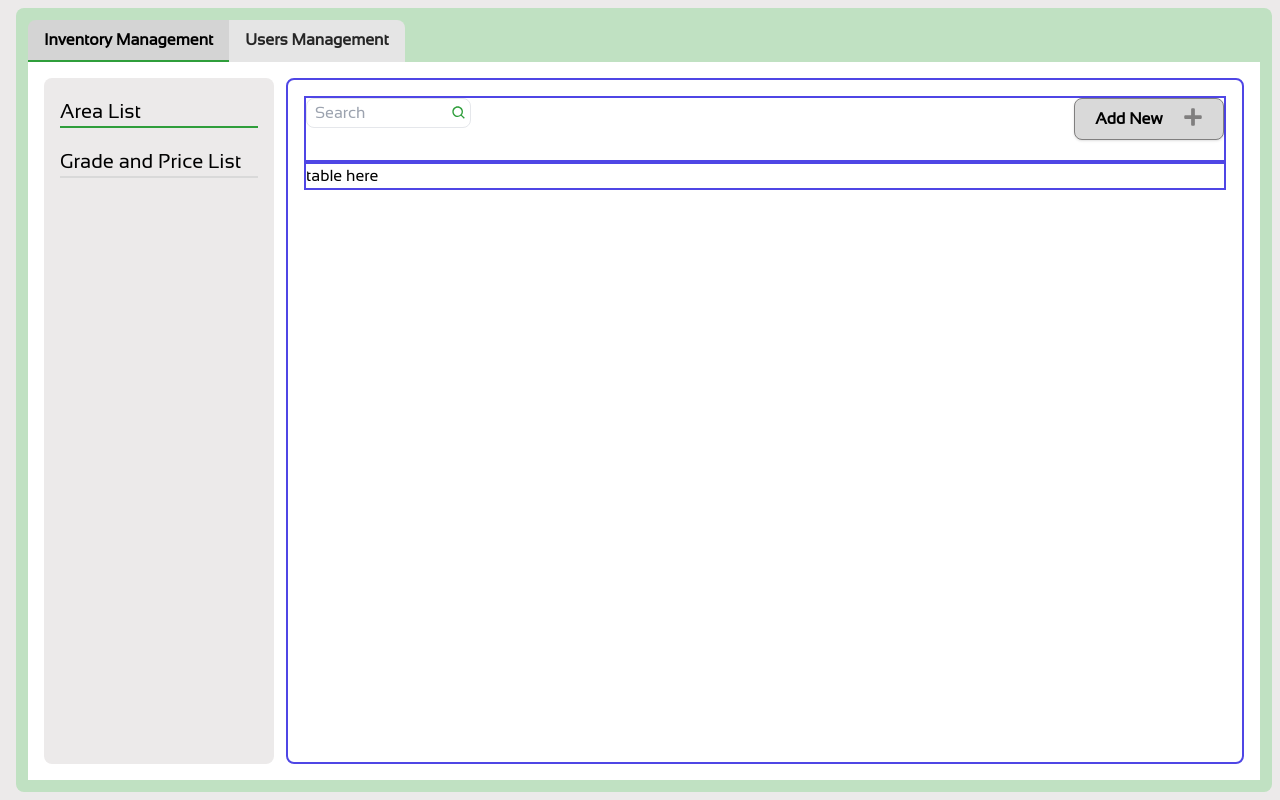
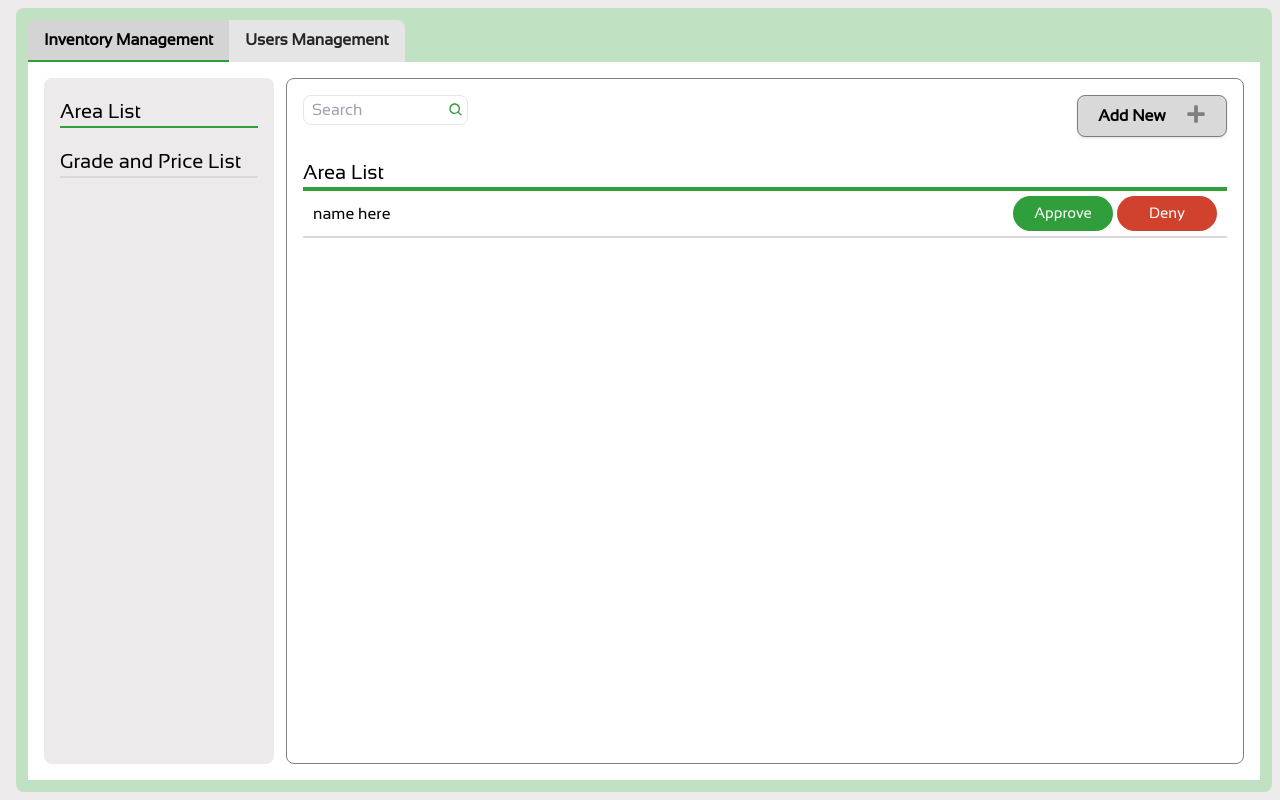
Before and after one commit to whoisbel/M-and-S-Inventory-Management, a Next.js app: page /admin_mngt/inventory-mngt/area_list in a window 1280 px wide. Built offline with nearby package versions, Linux system fonts and the light colour scheme; no server answers.

Commit message:
added admin custom table approve and deny buttons

```diff
--- a/app/admin_mngt/inventory-mngt/area_list/page.tsx
+++ b/app/admin_mngt/inventory-mngt/area_list/page.tsx
@@ -1,14 +1,16 @@
 import { AddNewButton, SearchBar } from "@/components"
+import AdminTable from '../../../../components/AdminTable';
 
 const AreaList = () => {
   return (
-    <div className='out ml-3 pt-4 px-4 max-h-[750px] h-full w-full rounded-lg'>
-     <div className="out flex justify-between">
+    <div className='ml-3 pt-4 px-4 max-h-[750px] h-full w-full border border-add-minus rounded-lg'>
+     <div className="flex justify-between">
       <div > <SearchBar/> </div>
       <div > <AddNewButton/></div>
      </div>
-     <div className="out">
-      table here
+     <div className=" flex flex-col">
+      <span className="text-[20px] bold">Area List</span>
+      <AdminTable/>
      </div>
     </div>
   )
--- a/app/globals.css
+++ b/app/globals.css
@@ -14,6 +14,13 @@
     --background-start-rgb: 0, 0, 0;
     --background-end-rgb: 0, 0, 0;
   }
+}
+
+.body_border {
+  @apply border-b-2 border-t-0 border-l-0 border-r-0 border-accent-gray
+}
+.admin_border {
+  @apply border-t-4 border-l-0 border-r-0 border-b-0 border-primary-color
 }
 
 .out {
--- /dev/null
+++ b/components/AdminTable.tsx
@@ -0,0 +1,30 @@
+import ApproveButton from './buttons/ApproveButton';
+import DenyBUtton from "./buttons/DenyBUtton"
+
+
+const AdminTable = ({
+
+
+}) => {
+  return (
+    <table align="left" className="admin_border rounded-none w-auto">
+      <tbody >
+        <tr>
+          <td className="body_border">name here</td>
+          <td className="body_border">
+            <div className="flex justify-end">
+              <div className='mr-1'>
+              <ApproveButton/>
+              </div>
+              <div>
+              <DenyBUtton/>
+              </div>
+            </div>
+          </td>
+        </tr>
+      </tbody>
+    </table>
+  )
+}
+
+export default AdminTable
--- a/components/buttons/AdminTable.tsx
+++ /dev/null
@@ -1,8 +0,0 @@
-
-const AdminTable = () => {
-  return (
-    <div>AdminTable</div>
-  )
-}
-
-export default AdminTable
--- a/components/buttons/ApproveButton.tsx
+++ b/components/buttons/ApproveButton.tsx
@@ -2,7 +2,12 @@
 
 const ApproveButton = () => {
   return (
-    <div>ApproveButton</div>
+    <div>
+      <button className="bg-primary-color w-[100px] h-[35px]
+      text-[15px] text-center text-white rounded-full">
+        Approve
+      </button>
+    </div>
   )
 }
 
--- a/components/buttons/DenyBUtton.tsx
+++ b/components/buttons/DenyBUtton.tsx
@@ -2,7 +2,12 @@
 
 const DenyBUtton = () => {
   return (
-    <div>DenyBUtton</div>
+    <div>
+    <button className="bg-custom-red w-[100px] h-[35px]
+    text-[15px] text-center text-white rounded-full">
+      Deny
+    </button>
+  </div>
   )
 }
 
--- a/components/index.ts
+++ b/components/index.ts
@@ -19,6 +19,7 @@ import AddNewButton from "./buttons/AddNewButton";
 import CreateNewButton from "./buttons/CreateNewButton";
 import DownloadButton from "./buttons/DownloadButton";
 import SaveButton from "./buttons/SaveButton";
+import AdminTable from "./AdminTable";
 export {
   Sidepanel,
   InventoryInputForm,
@@ -39,5 +40,6 @@ export {
   AddNewButton,
   CreateNewButton,
   DownloadButton,
-  SaveButton
+  SaveButton,
+  AdminTable
 };
--- a/tailwind.config.ts
+++ b/tailwind.config.ts
@@ -17,6 +17,7 @@ const config: Config = {
         "main-background": "#ECEAEA",
         "buttons-icon": "#F3F3F3",
         "letters-color": "#06162E",
+        "custom-red": "#D0422E"
       },
       backgroundImage: {
         "gradient-radial": "radial-gradient(var(--tw-gradient-stops))",
```
